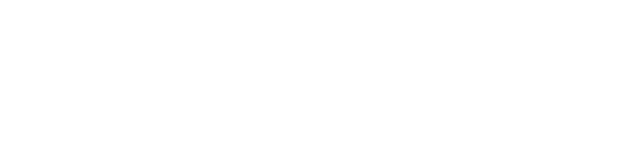
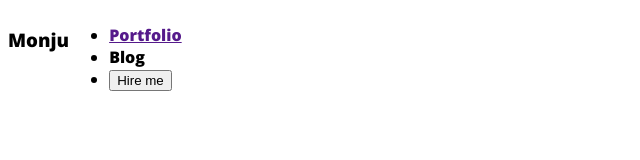
Before and after one commit to mdmonjumon/web-developer-portfolio, a plain HTML site: page index.html in a window 1280 px wide. Shown: the whole page, without its empty margins (0-640 px from the left). Drawn offline with nearby package versions, Linux system fonts and the light colour scheme.

Commit message:
updated html and css

```diff
--- a/index.html
+++ b/index.html
@@ -1,12 +1,30 @@
 <!DOCTYPE html>
 <html lang="en">
+
 <head>
     <meta charset="UTF-8">
     <meta name="viewport" content="width=device-width, initial-scale=1.0">
     <title>Web Developer Portfolio</title>
+
+    <link rel="preconnect" href="https://fonts.googleapis.com">
+<link rel="preconnect" href="https://fonts.gstatic.com" crossorigin>
+<link href="https://fonts.googleapis.com/css2?family=Open+Sans:wght@800&display=swap" rel="stylesheet">
+
+<link rel="stylesheet" href="/styles/portfolio.css">
+
 </head>
+
 <body>
     <header>
+        <nav>
+            <h3>Monju</h3>
+            <ul>
+                <li><a href="">Portfolio</a></li>
+                <li>Blog</li>
+                <li><button>Hire me</button></li>
+
+            </ul>
+        </nav>
 
     </header>
     <main>
@@ -18,4 +36,5 @@
 
     </footer>
 </body>
+
 </html>
--- a/styles/portfolio.css
+++ b/styles/portfolio.css
@@ -0,0 +1,10 @@
+/* common shared styles */
+body{
+    font-family: 'Open Sans', sans-serif;
+}
+
+
+/* nav related styles */
+nav{
+    display: flex;
+}
```
Lines whose indentation alone changed are shown as unchanged.
